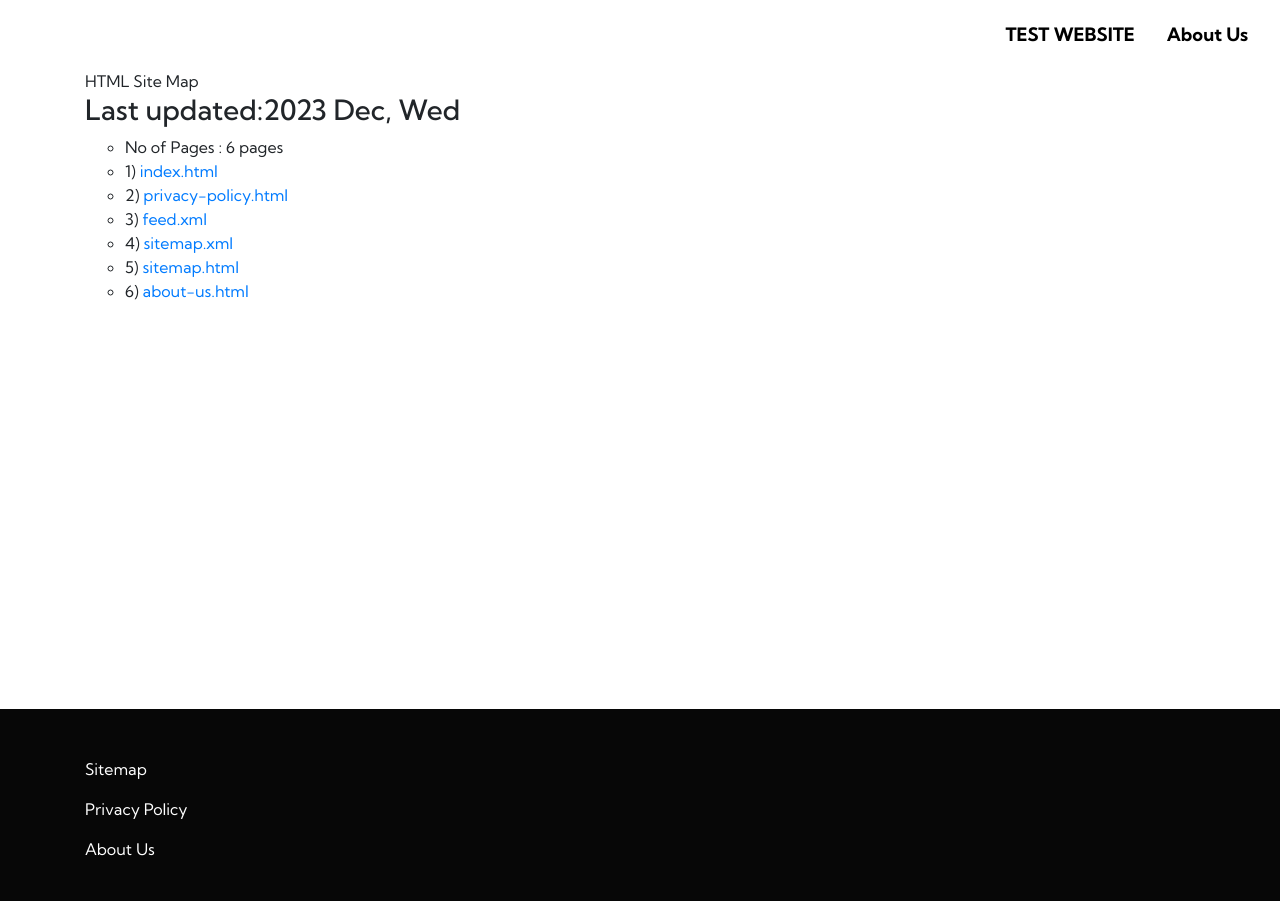
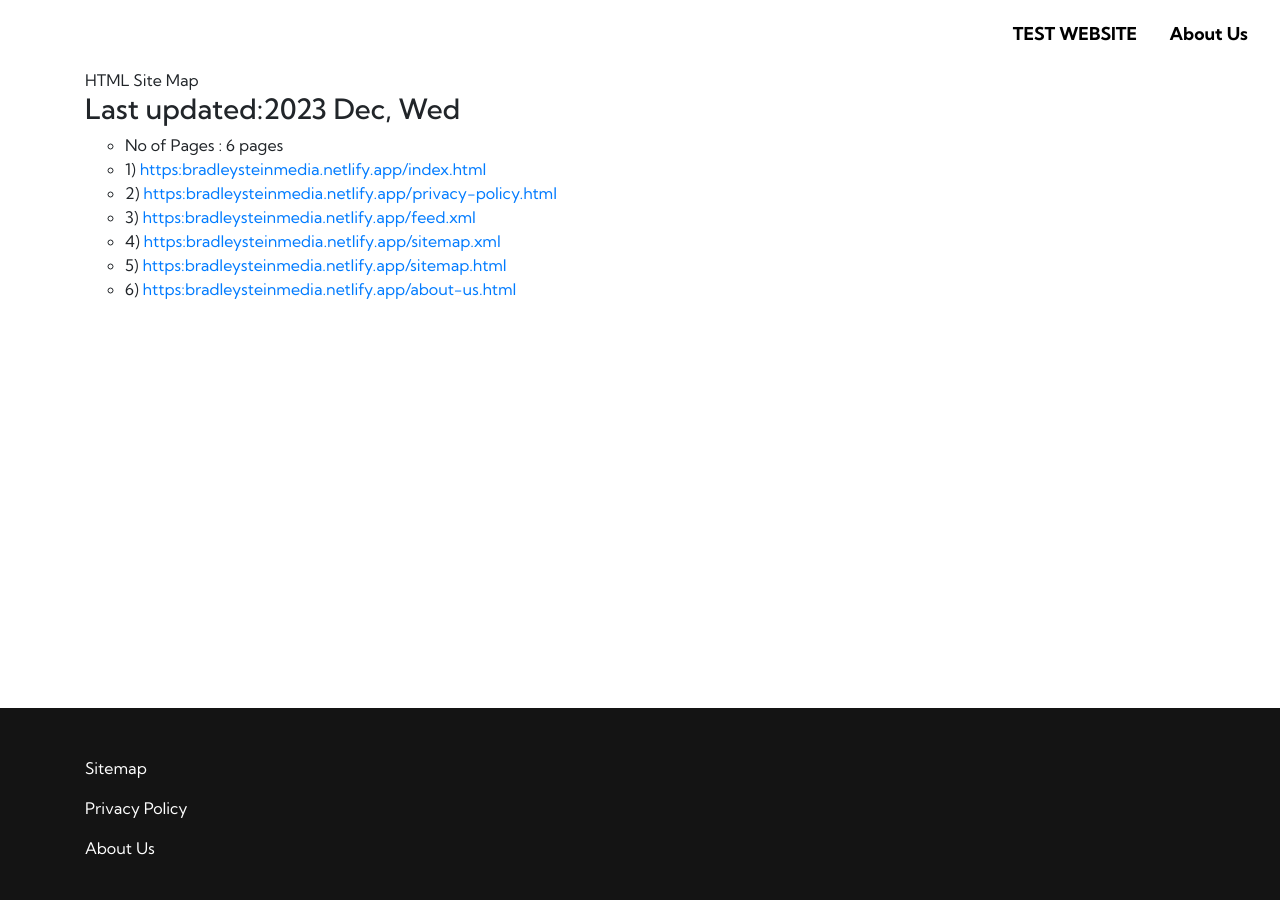
Before and after one commit to Vwaseo/TESTOR, a plain HTML site: page sitemap.html in a window 1280 px wide. Drawn offline with nearby package versions, Linux system fonts and the light colour scheme.

Commit message:
Update file

```diff
--- a/sitemap.html
+++ b/sitemap.html
@@ -19,78 +19,78 @@
 <link rel="stylesheet" href="https://cdnjs.cloudflare.com/ajax/libs/font-awesome/4.7.0/css/font-awesome.min.css">
 <style type="text/css">
 .navbar a{
-font-size: 18.5px!important;
+font-size: 17.8px!important;
 font-weight: bold;
 }
-*{
-font-family: 'Kumbh Sans', sans-serif;
-}
-.z762ce3a2c798c947758b133e66c3d656{
-background-color:#ffc107!important;
-border-color:#ffc107!important;
-color:#000000!important;
-}
-.abd5c45b2c354f3f92c58d88a54840fb3 p,.abd5c45b2c354f3f92c58d88a54840fb3 span,.abd5c45b2c354f3f92c58d88a54840fb3 label{
-font-size:16px!important;
-}
-a{
-text-decoration: none!important;
-}
-.btn-md{
-padding: 15.4px 29.9px;
-border-radius: 0;
+ul{
+list-style: circle;
 }
 footer a{
 color:#ffffff;
 text-decoration: underline;
 }
-ul{
-list-style: circle;
+.v0004e92325479293cc0a1a6b06530182 a{
+font-size:16px;
 }
-.wdc62763bf68633bd52fb260f3ad18b17 p,.wdc62763bf68633bd52fb260f3ad18b17 a,.wdc62763bf68633bd52fb260f3ad18b17 span,.wdc62763bf68633bd52fb260f3ad18b17 label{
+.tef74c6371e00fb00508813edd9c99740 p,.tef74c6371e00fb00508813edd9c99740 a,.tef74c6371e00fb00508813edd9c99740 span,.tef74c6371e00fb00508813edd9c99740 label{
 font-size:16px!important;
+}
+.btn-md{
+padding: 14.6px 29.8px;
+border-radius: 0;
+}
+.tef74c6371e00fb00508813edd9c99740 a,.v0004e92325479293cc0a1a6b06530182 a{
+color:#141414!important;
+text-decoration: underline !important;
+}
+html{
+scroll-behavior: smooth;
+}
+footer{
+background:#141414;
+color:#ffffff;
+}
+a{
+text-decoration: none!important;
 }
 .nav-link{
 color: #000000!important;
 
 }
-.abd5c45b2c354f3f92c58d88a54840fb3 a{
-font-size:16px;
+*{
+font-family: 'Kumbh Sans', sans-serif;
+}
+.nav-item{
+padding-left:8.2px;
+padding-right:8.2px;
+padding-top:4.7px;
+padding-bottom:4.5px;
+}
+.abbdd01b10f3c461932a270984c306893{
+background-color:#ffc107!important;
+border-color:#ffc107!important;
+color:#000000!important;
+}
+.wb37f4aa6a26eadc0dbb619190aae3db7:hover{
+box-shadow: 0 50.2px 50.4px -25px rgb(0 0 0 / 30%);
+transform: rotate(-2deg) scale(1.03);
+}
+.v0004e92325479293cc0a1a6b06530182 p,.v0004e92325479293cc0a1a6b06530182 span,.v0004e92325479293cc0a1a6b06530182 label{
+font-size:16px!important;
 }
 footer *{
 font-size:16px !important;
 }
-.nav-item{
-padding-left:8.2px;
-padding-right:7.8px;
-padding-top:4.9px;
-padding-bottom:4.5px;
-}
-.wdc62763bf68633bd52fb260f3ad18b17 a,.abd5c45b2c354f3f92c58d88a54840fb3 a{
-color:#101010!important;
-text-decoration: underline !important;
-}
-footer{
-background:#070707;
-color:#ffffff;
-}
-.vc291b3e559dc43810323909083ba0eba:hover{
-box-shadow: 0 50.5px 49.8px -25px rgb(0 0 0 / 30%);
-transform: rotate(-2deg) scale(1.03);
-}
-html{
-scroll-behavior: smooth;
-}
 </style>
 </head>
 <body>
-<nav class="navbar-expand-lg navbar">
-<a class="navbar-brand" href="index.html"  ></a>
+<nav class="navbar navbar-expand-lg">
+<a class="navbar-brand" href="https:bradleysteinmedia.netlify.app/index.html"  ></a>
 <button class="navbar-toggler" type="button" data-toggle="collapse" data-target="#navbarSupportedContent" aria-controls="navbarSupportedContent" aria-expanded="false" aria-label="Toggle navigation">
-<span class="navbar-toggler-icon"></span></button><div class="collapse navbar-collapse" id="navbarSupportedContent">
-<ul class="navbar-nav d-flex ml-auto align-items-center"><li class=" nav-item">
-<a class="nav-link x871eb2b21f8c27e0835a43d223510760" href="index.html"  >TEST WEBSITE</a>
-</li><li class="nav-item"><a class="nav-link x871eb2b21f8c27e0835a43d223510760" rel=nofollow href="about-us.html">About Us</a>
+<span class="navbar-toggler-icon"></span></button><div class="navbar-collapse collapse" id="navbarSupportedContent">
+<ul class="navbar-nav d-flex ml-auto align-items-center"><li class="nav-item ">
+<a class="vb576bfbd5b02b7c5215a0311265fc599 nav-link" href="https:bradleysteinmedia.netlify.app/index.html"  >TEST WEBSITE</a>
+</li><li class="nav-item"><a class="vb576bfbd5b02b7c5215a0311265fc599 nav-link" rel=nofollow href="https:bradleysteinmedia.netlify.app/about-us.html">About Us</a>
 </li></ul>
 </div>
 </nav>
@@ -102,20 +102,20 @@ scroll-behavior: smooth;
 <div>
 <ul>
 <li> No of Pages :   <span>6  pages</span></li>
-<li>1) <a href="index.html " >index.html</a></li>
-<li>2) <a href="privacy-policy.html " >privacy-policy.html</a></li>
-<li>3) <a href="feed.xml " >feed.xml</a></li>
-<li>4) <a href="sitemap.xml " >sitemap.xml</a></li>
-<li>5) <a href="sitemap.html " >sitemap.html</a></li>
-<li>6) <a href="about-us.html " >about-us.html</a></li>
+<li>1) <a href="https:bradleysteinmedia.netlify.app/index.html " >https:bradleysteinmedia.netlify.app/index.html</a></li>
+<li>2) <a href="https:bradleysteinmedia.netlify.app/privacy-policy.html " >https:bradleysteinmedia.netlify.app/privacy-policy.html</a></li>
+<li>3) <a href="https:bradleysteinmedia.netlify.app/feed.xml " >https:bradleysteinmedia.netlify.app/feed.xml</a></li>
+<li>4) <a href="https:bradleysteinmedia.netlify.app/sitemap.xml " >https:bradleysteinmedia.netlify.app/sitemap.xml</a></li>
+<li>5) <a href="https:bradleysteinmedia.netlify.app/sitemap.html " >https:bradleysteinmedia.netlify.app/sitemap.html</a></li>
+<li>6) <a href="https:bradleysteinmedia.netlify.app/about-us.html " >https:bradleysteinmedia.netlify.app/about-us.html</a></li>
 </ul>
 </div>
 </section>
 <footer>
-<div class="py-4 pt-5 container" >
-<div class="row"><div class="col-lg-3"><p><a class="x871eb2b21f8c27e0835a43d223510760" href="sitemap.html" rel="nofollow">Sitemap</a></p>
-<p><a class="x871eb2b21f8c27e0835a43d223510760" href="privacy-policy.html" rel="nofollow">Privacy Policy</a></p>
-<p><a class="x871eb2b21f8c27e0835a43d223510760" href="about-us.html" rel="nofollow">About Us</a></p>
+<div class="pt-5 py-4 container" >
+<div class="row"><div class="col-lg-3"><p><a class="vb576bfbd5b02b7c5215a0311265fc599" href="https:bradleysteinmedia.netlify.app/sitemap.html" rel="nofollow">Sitemap</a></p>
+<p><a class="vb576bfbd5b02b7c5215a0311265fc599" href="https:bradleysteinmedia.netlify.app/privacy-policy.html" rel="nofollow">Privacy Policy</a></p>
+<p><a class="vb576bfbd5b02b7c5215a0311265fc599" href="https:bradleysteinmedia.netlify.app/about-us.html" rel="nofollow">About Us</a></p>
 </p>
 </div></div>
 </div>
```
